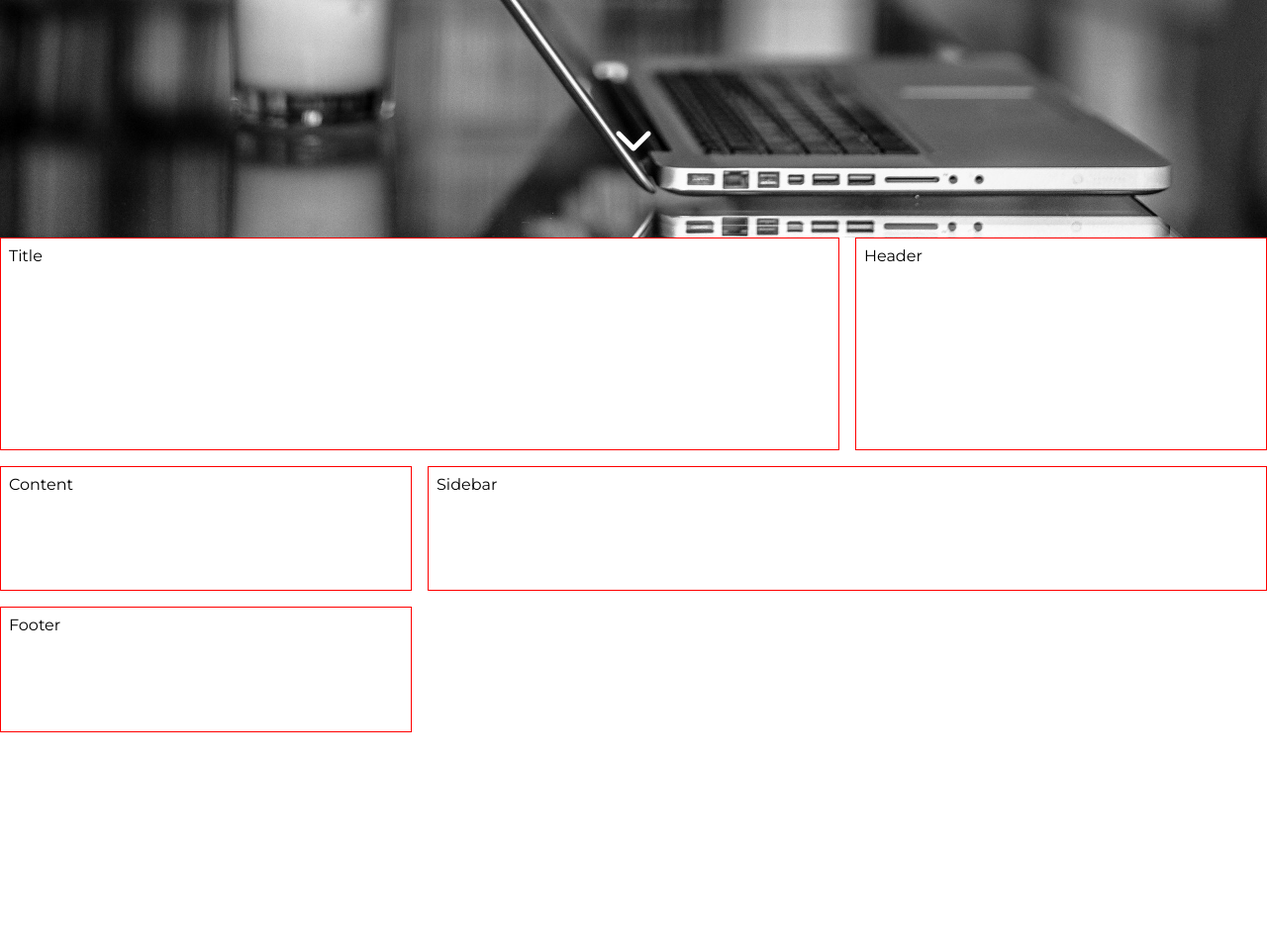
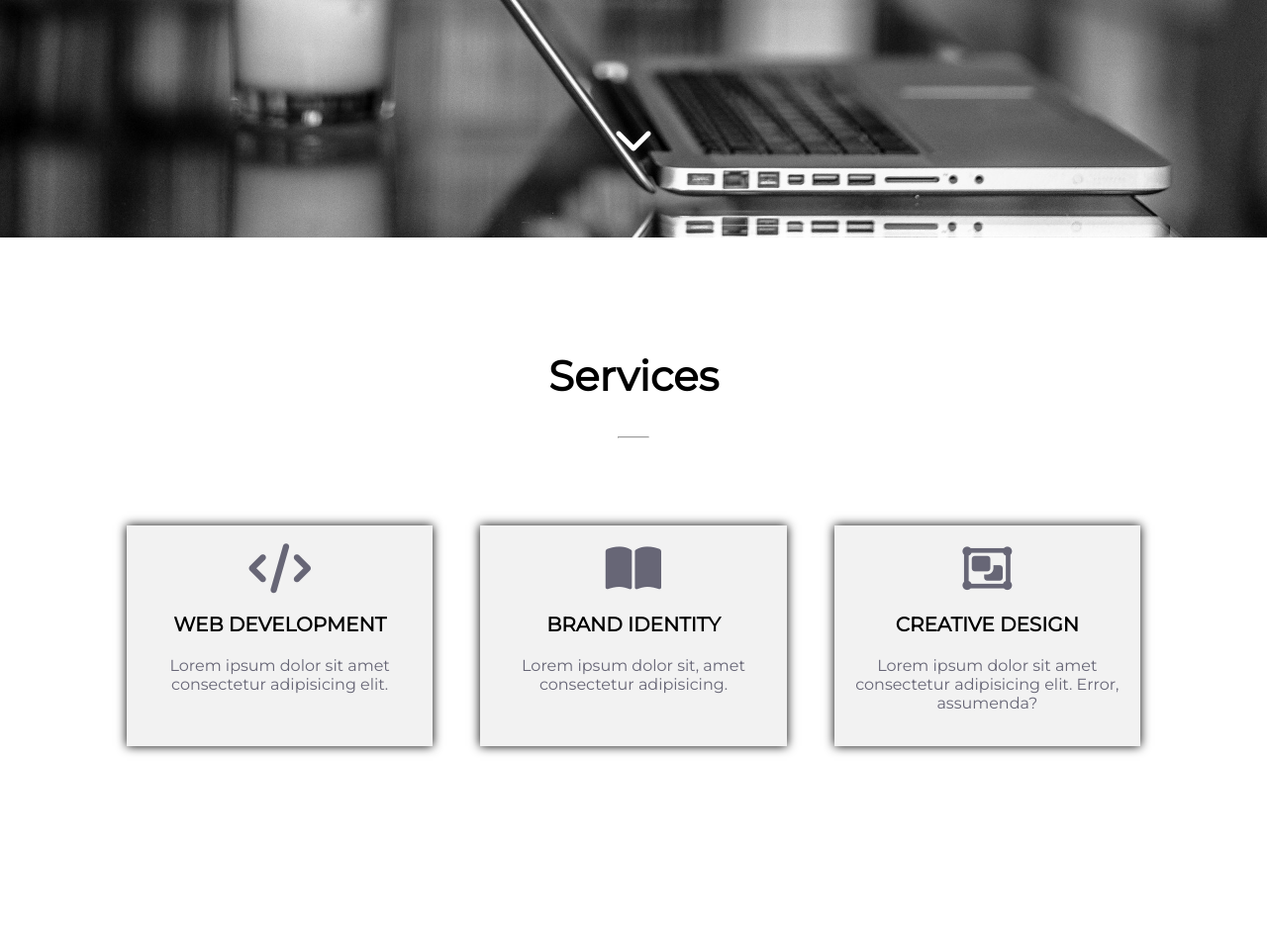
Before and after one commit to milivojevicentijevic/CWD, a PHP site: page / in a window 1280 px wide. Shown: the part 620-1581 px from the top of the page at 99% size. Before the commit the page ends 1360 px from the top, so only its background shows below. Run offline with PHP 8.4, Linux system fonts and the light colour scheme; some libraries are stand-ins or nearby versions.

Commit message:
services(grid)

```diff
--- a/HTML&CSS3/index.html
+++ b/HTML&CSS3/index.html
@@ -27,21 +27,34 @@
         <a href="contact.html">Contact</a>
     </div>
     <div class="btn-down">
-        <a href="#test">
+        <a href="#introduction-section">
             <i class="fas fa-chevron-down"></i>
         </a>
     </div>
 </div>
-<div id="test" class="grid-layout-50">
-    <div class="title">Title</div>
-    <div class="header">Header</div>
-    <div class="sidebar">Sidebar</div>
-    <div class="content">Content</div>
-    <div class="footer">Footer</div>
+<div id="introduction-section">
+    <h2>Services</h2>
+    <hr>
 </div>
+<div id="grid-layout-33">
+    <div>
+        <i class="fas fa-code"></i>
+        <h3>Web Development</h3>
+        <p>Lorem ipsum dolor sit amet consectetur adipisicing elit.</p>
+    </div>
+    <div>
+        <i class="fas fa-book-open"></i>
+        <h3>Brand Identity</h3>
+        <p>Lorem ipsum dolor sit, amet consectetur adipisicing.</p>
+    </div>
+    <div>
+        <i class="far fa-object-group"></i>
+        <h3>Creative Design</h3>
+        <p>Lorem ipsum dolor sit amet consectetur adipisicing elit. Error, assumenda?</p>
+    </div>
+</div>
+<div id="test">
 
-<footer>
-
-</footer>
+</div>
 </body>
 </html>
--- a/HTML&CSS3/style.css
+++ b/HTML&CSS3/style.css
@@ -22,6 +22,17 @@ h1 {
     font-size: 68px;
     color: #fff;
     text-shadow: 2px 2px #676676;
+}
+h2 {
+    color: #000;
+    font-size: 42px;
+}
+h3 {
+    font-size: 20px;
+    text-transform: uppercase;
+}
+hr {
+    width: 30px;
 }
 header img {
     width: 40px;
@@ -94,34 +105,38 @@ header img {
     bottom: 0px;
     transform: translate(-50%, -50%);
 }
-/* Grod layout */
-.grid-layout-50 > div{
-    border: 1px solid red;
-    padding: 8px;
+
+#introduction-section {
+    margin:0 auto 0 auto;
+    padding: 80px 0 0 0;
+    text-align: center;
 }
-.grid-layout-50 {
-    height: 500px;
+#grid-layout-33 {
     display: grid;
     grid-template-columns: 1fr 1fr 1fr;
-    grid-gap: 1em;
-    justify-items: stretch; /* start - center - end - stretch */
-    align-items: stretch; /* start - center - end - stretch */
+    grid-gap: 3em;
+    width: 80%;
+    margin: 0 auto;
 }
-.title {
-    grid-column: 1 / 3;
-    grid-row: 1 / 3;
+#grid-layout-33 > div {
+    background-color: #f2f2f2;
+    padding: 18px;
+    text-align: center;
+    box-shadow: 0px 0px 10px #000;
+    margin: 80px auto 40px auto;
 }
-.header {
-    grid-column: 3;
-    grid-row: 1 / 3;
+#grid-layout-33 > div:hover {
+    transition: .25s ease-in;
+    background-color: #fff;
 }
-.sidebar {
-    grid-column: 2 / 4;
-    grid-row: 3;
+#grid-layout-33 .fas, .far {
+    color: #676676;
+    font-size: 50px;
 }
-.content {
-
+#grid-layout-33 p {
+    color: #676676;
+    font-size: 16px;
 }
-.footer {
-
+#test {
+    height: 1000px;
 }
```
